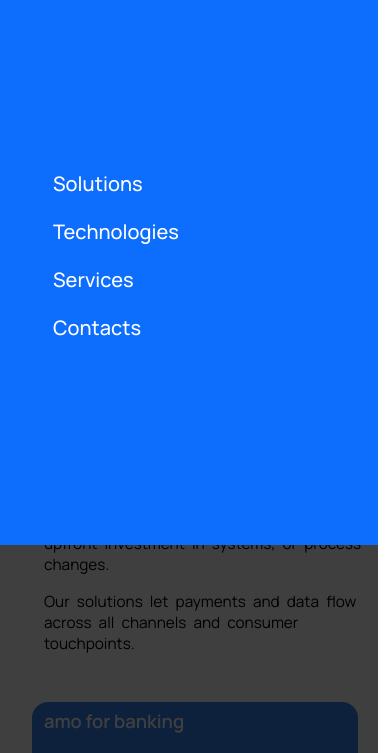
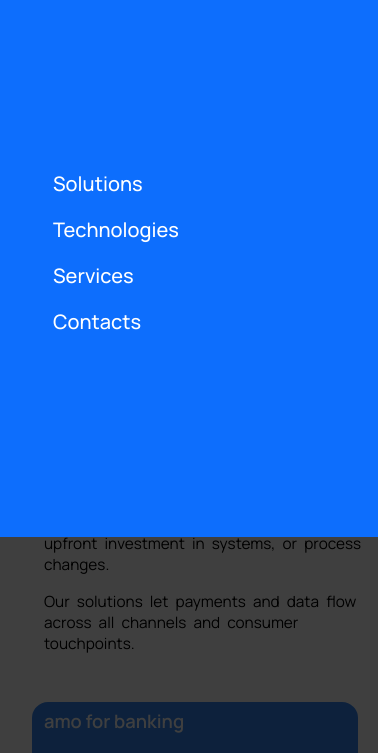
Before and after one commit to Smileshum07/Amofintech, a website: page index.html in a window 390 px wide. Both pictures are taken after a click on the button 347 px from the left and 28 px from the top of the page. Shown: the part 54-807 px from the top of the page. Drawn offline with nearby package versions, Linux system fonts and the light colour scheme.

Commit message:
offcanvas scroll

```diff
--- a/index.html
+++ b/index.html
@@ -10,7 +10,7 @@
 </head>
 <body data-bs-spy="scroll" data-bs-target="#navbar-exemple" data-bs-offset="50" data-scroll-time="0">
 
-        <div class="wrapper container-fluid pt-2 pt-md-5 pb-5 ps-4 pe-4 pe-md-0 px-lg-5">
+        <div class="wrapper container-fluid pt-2 pt-md-5 pb-5 ps-4 pe-4 pe-md-0 px-lg-5 border-0">
             <!--header-->
             <header class="header row my-5">
 
@@ -39,25 +39,25 @@
                         <button class="navbar-toggler border-0 text-dark me-0 me-md-5 d-block d-lg-none" type="button" data-bs-toggle="offcanvas" data-bs-target="#offcanvas" aria-controls="offcanvas">
                             <span class="navbar-toggler-icon icon-fluid"></span>
                         </button>
-                        <div class="offcanvas offcanvas-end bg-primary" tabindex="-1" id="offcanvas" aria-labelledby="offcanvas">
-                            <div class="bg-primary d-block d-lg-none">
+                        <div class="offcanvas offcanvas-end bg-primary d-block d-lg-none"  tabindex="-1" id="offcanvas" aria-labelledby="offcanvasLabel">
+                            <div class="bg-primary ">
                                 <div class="offcanvas-header bg-primary justify-content-end mb-5">
                                     <button type="button" class="btn-close bg-white bg-opacity-75 rounded-5 m-1"
                                         data-bs-dismiss="offcanvas" aria-label="Close"></button>
                                 </div>
-                                <div class="offcanvas-body bg-primary py-5 mx-5" data-bs-dismiss="offcanvas">
-                                    <ul class="header_nav navbar-nav nav-pills my-5 mx-0 mx-sm-4 d-flex d-lg-none">
-                                        <li class="nav-item">
-                                            <a class="nav-link nav-link-sidebar text-white mx-0 mx-sm-4" href="#solutions">Solutions</a>
+                                <div class="offcanvas-body bg-primary py-5 mx-5">
+                                    <ul class="header_nav navbar-nav my-5 mx-0 mx-sm-4 d-flex d-lg-none">
+                                        <li class="nav-item my-2">
+                                            <a class="nav-link-sidebar text-white mx-0 mx-sm-4" href="#solutions">Solutions</a>
                                         </li>
-                                        <li class="nav-item">
-                                            <a class="nav-link nav-link-sidebar text-white mx-0 mx-sm-4" href="#technologies">Technologies</a>
+                                        <li class="nav-item my-2">
+                                            <a class="nav-link-sidebar text-white mx-0 mx-sm-4" href="#technologies">Technologies</a>
                                         </li>
-                                        <li class="nav-item">
-                                            <a class="nav-link nav-link-sidebar text-white mx-0 mx-sm-4" href="#services">Services</a>
+                                        <li class="nav-item my-2">
+                                            <a class="nav-link-sidebar text-white mx-0 mx-sm-4" href="#services">Services</a>
                                         </li>
-                                        <li class="nav-item">
-                                            <a class="nav-link nav-link-sidebar text-white mx-0 mx-sm-4" href="#contacts">Contacts</a>
+                                        <li class="nav-item my-2">
+                                            <a class="nav-link-sidebar text-white mx-0 mx-sm-4" href="#contacts">Contacts</a>
                                         </li>
                                     </ul>
                                 </div>
@@ -153,7 +153,7 @@
                     </div>
                     <div class="solution ps-5 ps-lg-4 pt-0 pt-md-5 mt-5 row">
                         <h2 class="solution_title d-inline text-start mb-5 row">We understand
-                            <span class="solution_bottom_underline">
+                            <span class="solution_bottom_underline ms-0 ps-0 ms-xl-5 ps-xl-5">
                                 <svg class="img-fluid" width="431" height="30" viewBox="0 0 431 30" fill="none" xmlns="http://www.w3.org/2000/svg">
                                     <g class="animation" clip-path="url(#clip0_30_615)">
                                         <path class="animation"
@@ -311,7 +311,7 @@
             <footer class="wrapper conteiner-fluid w-100">
 
                 <section class="footer_main my-2 my-lg-5 mx-2 mx-lg-4 px-2 px-lg-5 py-2 py-lg-5 row">
-                    <h2 class="footer_main_title ms-3 mx-md-5 ps-0 px-md-5 py-5">Want to learn more?
+                    <h2 class="footer_main_title ms-3 ms-md-5 ps-0 px-md-5 py-5">Want to learn more?
                         <span class="footer_main_underline">
                             <svg width="264" height="21" viewBox="0 0 264 21" fill="none" xmlns="http://www.w3.org/2000/svg">
                                 <g class="animation" clip-path="url(#clip0_30_529)">
@@ -365,7 +365,7 @@
                         <div class="row">
                             <div class="d-md-flex">
                                 <!--contacts-->
-                                <div class="footer_main_contacts conteiner-fluid ms-1 ms-md-4 ps-0 ps-md-5 pt-5 col" id="contacts">
+                                <div class="footer_main_contacts conteiner-fluid ms-1 ms-md-5 ps-1 ps-md-5 pt-5 col" id="contacts">
                                     <h3 class="footer_main_contacts_title mb-4">Contacts</h3>
                                     <a class="link link-warning" href="#">info@amofintech.com</a>
                                 </div>
@@ -393,9 +393,9 @@
                 </div>
             </footer>
 
-    <script src="node_modules/bootstrap/dist/js/bootstrap.js"></script>
-    <script src="node_modules/bootstrap/dist/js/bootstrap.min.js"></script>
-    <script src="node_modules/bootstrap/js/src/offcanvas.js"></script>
-    <script src="js/index.js"></script>
+        <script src="node_modules/bootstrap/dist/js/bootstrap.js"></script>
+        <script src="node_modules/bootstrap/dist/js/bootstrap.min.js"></script>
+        <script src="js/index.js"></script>
+
     </body>
 </html>
--- a/js/index.js
+++ b/js/index.js
@@ -38,9 +38,9 @@ function onAnimation() {
 
 //anchor scroll
 
-const anchors = document.querySelectorAll('.nav-link-sidebar[href*="#"]');
+const anchors = document.querySelectorAll('.offcanvas-body.nav-link-sidebar[href*="#"]');
 for (let anchore of anchors) {
-    anchore.addEventListener("click", function (event) {
+    anchore.addEventListener("touchstart", function (event) {
         event.preventDefault();
         const blockID = anchore.getAttribute('href');
 
@@ -48,5 +48,10 @@ for (let anchore of anchors) {
             behavior: "smooth",
             block: "end"
         })
+
+
     })
 }
+
+
+//close offcanvas
--- a/scss/main.scss
+++ b/scss/main.scss
@@ -82,6 +82,16 @@ body {
         }
 
 
+    }
+
+    .offcanvas-body {
+        ul .nav-link-sidebar {
+            text-decoration: none;
+            font-size: $font-size-nav;
+            font-weight: $font-weight-nav;
+
+
+        }
     }
 
 
```
Also changed, not shown: scss/main.css, 1 other file.
